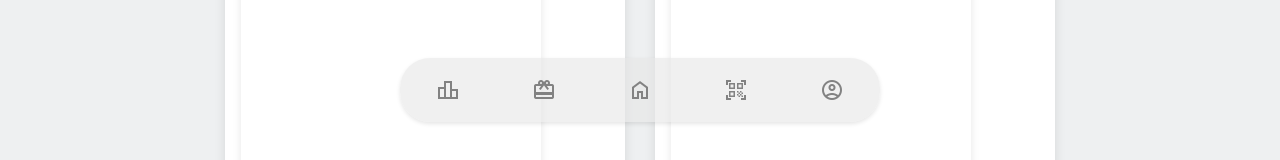
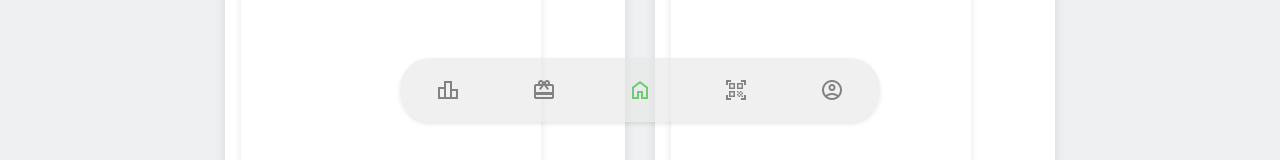
Before and after one commit to Michal-Piotrkowski/kosciuszkon-III, an Angular app in the folder oddajze/oddajze.client/: page /home in a window 1280 px wide. Shown: the part 668-828 px from the top of the page. Built offline with nearby package versions, Linux system fonts and the light colour scheme; no server answers.

Commit message:
fix: display of current active route

```diff
--- a/oddajze/oddajze.client/src/app/shared/components/footer/footer.component.html
+++ b/oddajze/oddajze.client/src/app/shared/components/footer/footer.component.html
@@ -2,27 +2,27 @@
     <nav>
         <ul class="footer-menu">
             <li class="menu-item">
-                <a routerLink="/leaderboard">
+                <a routerLink="/leaderboard" routerLinkActive="active">
                     <span class="material-symbols-outlined">leaderboard</span>
                 </a>
             </li>
             <li class="menu-item">
-                <a routerLink="/coupon">
+                <a routerLink="/coupon" routerLinkActive="active">
                     <span class="material-symbols-outlined">redeem</span>
                 </a>
             </li>
             <li class="menu-item">
-                <a routerLink="/home">
+                <a routerLink="/home" routerLinkActive="active">
                     <span class="material-symbols-outlined">home</span>
                 </a>
             </li>
             <li class="menu-item">
-                <a routerLink="/qr-scanner">
+                <a routerLink="/qr-scanner" routerLinkActive="active">
                     <span class="material-symbols-outlined">qr_code_scanner</span>
                 </a>
             </li>
             <li class="menu-item">
-                <a routerLink="/account">
+                <a routerLink="/account" routerLinkActive="active">
                     <span class="material-symbols-outlined">account_circle</span>
                 </a>
             </li>
--- a/oddajze/oddajze.client/src/app/shared/components/footer/footer.component.scss
+++ b/oddajze/oddajze.client/src/app/shared/components/footer/footer.component.scss
@@ -44,11 +44,10 @@ footer {
             padding: 8px 0;
             text-decoration: none;
             transition: color 0.2s ease;
+        }
 
-            &:hover,
-            &:focus {
-                color: $extra-text-color;
-            }
+        .active {
+            color: $extra-text-color;
         }
     }
 }
--- a/oddajze/oddajze.client/src/app/shared/components/footer/footer.component.ts
+++ b/oddajze/oddajze.client/src/app/shared/components/footer/footer.component.ts
@@ -1,9 +1,9 @@
 import { Component } from '@angular/core';
-import { RouterLink } from '@angular/router';
+import { RouterLink, RouterModule } from '@angular/router';
 
 @Component({
   selector: 'app-footer',
-  imports: [RouterLink],
+  imports: [RouterLink, RouterModule],
   templateUrl: './footer.component.html',
   styleUrl: './footer.component.scss'
 })
```
